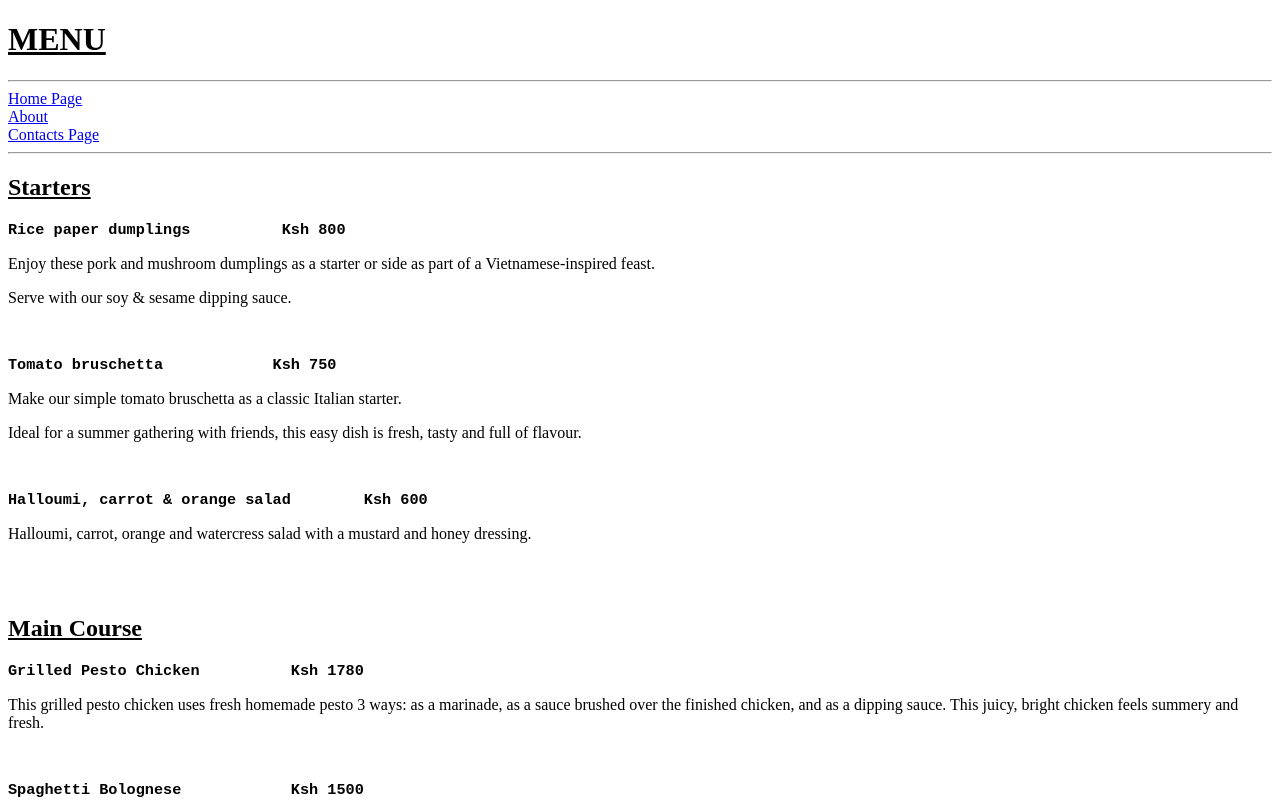
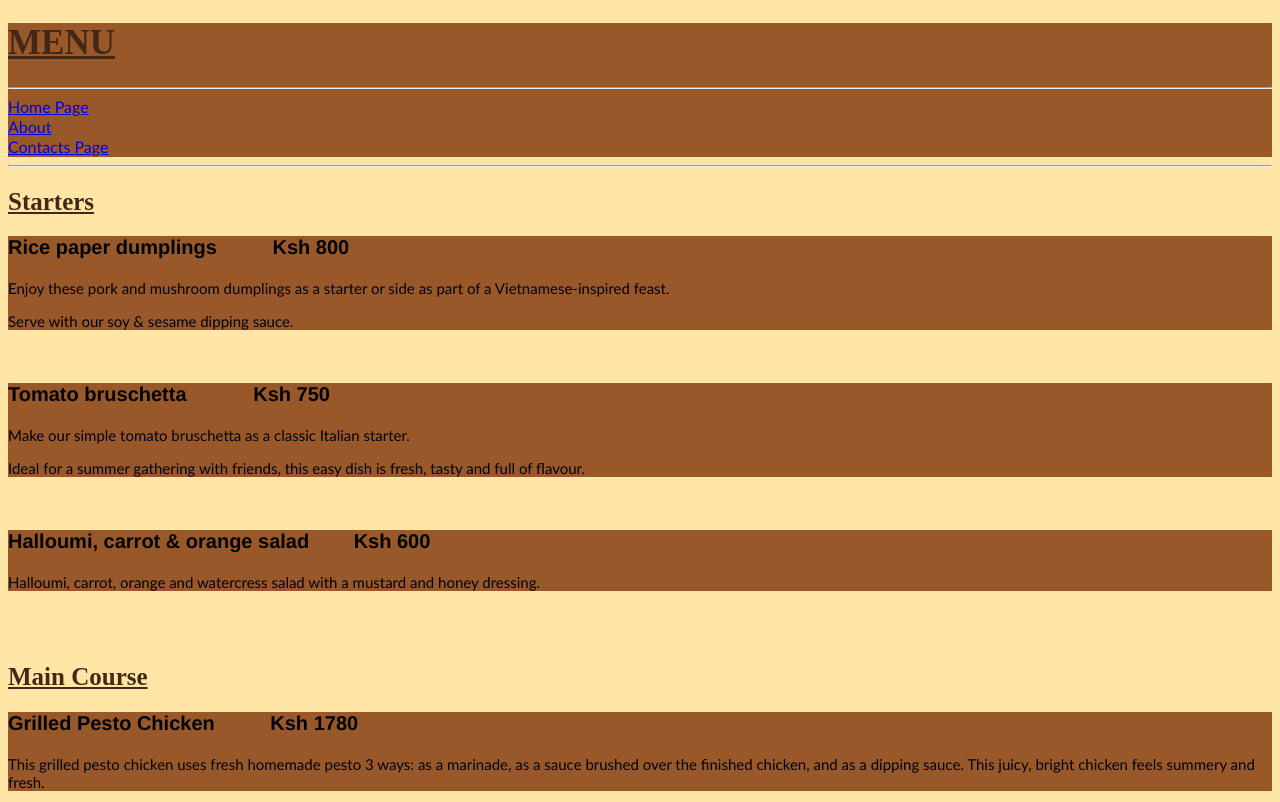
Before and after one commit to Kamwerudroid/Restaurant_Menu, a plain HTML site: page menu_page.html in a window 1280 px wide. Shown: the top 802 px of the page. Drawn offline with Linux system fonts and the light colour scheme.

Commit message:
CSS page and elements added

```diff
--- a/menu_page.html
+++ b/menu_page.html
@@ -4,14 +4,16 @@
     <meta charset="UTF-8" />
     <meta name="viewport" content="width=device-width, initial-scale=1.0" />
     <title>Maina's Kitchen</title>
+    <link rel="stylesheet" href="styles.css">
   </head>
   <body>
-    <h1><u>MENU</u></h1>
+    <div><h1><u>MENU</u></h1>
     <hr />
     <a href="index.html">Home Page</a><br />
     <a href="about.html">About</a>
     <br />
     <a href="contact.html">Contacts Page</a>
+    </div>
     <hr />
 
     <!-- Menu items -->
--- /dev/null
+++ b/styles.css
@@ -0,0 +1,35 @@
+body{
+    background-color: #ffe6a7;
+}
+h1, h2{
+    color: #432818;
+}
+h1{
+    font-size: 35px;
+}
+h2{
+    font-size: 25px;
+}
+h3{
+    color: black;
+    font-family: 'Franklin Gothic Medium', 'Arial Narrow', Arial, sans-serif;
+    font-weight: bold;
+    font-size: 20px;
+}
+div{
+    background-color: #99582a;
+
+}
+p{
+    font-family: 'Trebuchet MS', 'Lucida Sans Unicode', 'Lucida Grande', 'Lucida Sans', Arial, sans-serif;
+    font-size: 15px;
+
+}
+a:hover{
+    color: #bb9457;
+
+
+}
+a{
+    font-family: 'Trebuchet MS', 'Lucida Sans Unicode', 'Lucida Grande', 'Lucida Sans', Arial, sans-serif;
+}
```
Also changed, not shown: about.html (+3 -1 lines), contact.html (+1 -0 lines), index.html (+3 -2 lines).
